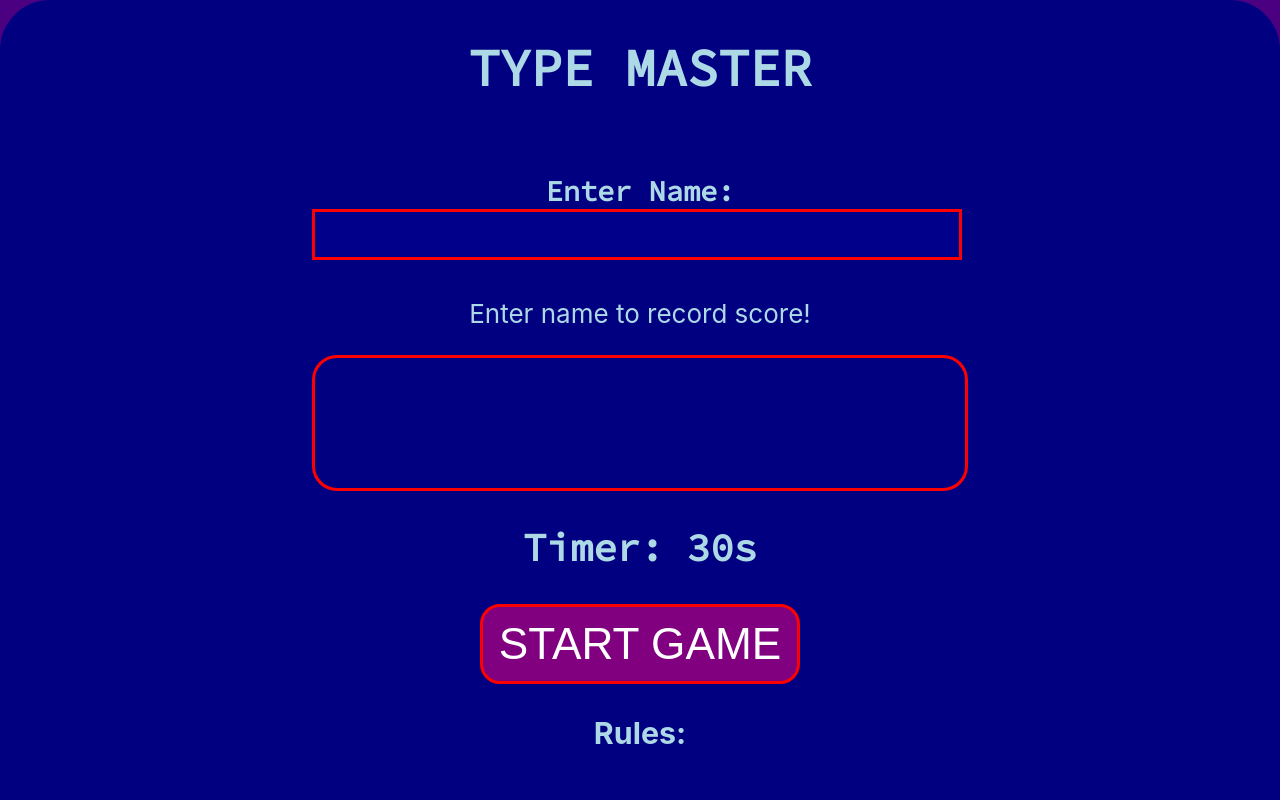
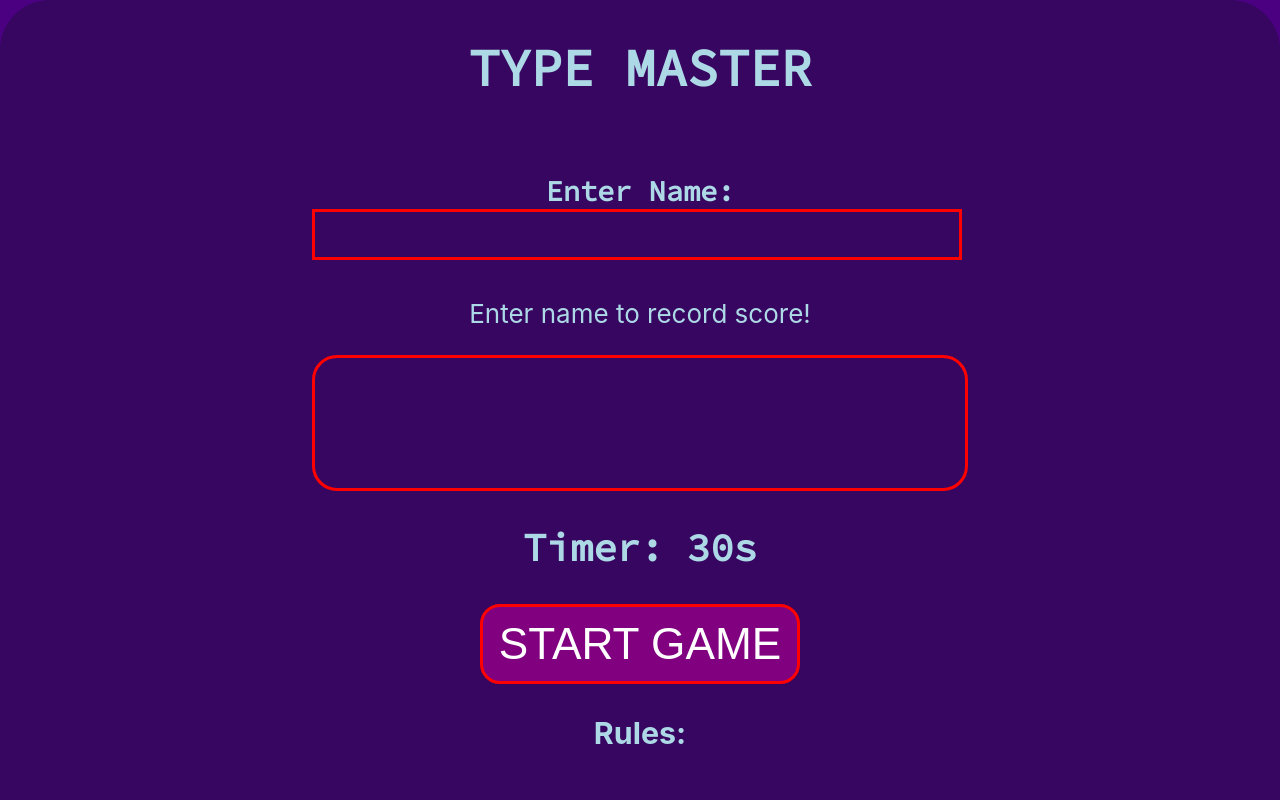
Before and after one commit to jrajan20/Speedtyping-React-App, a React (Create React App) app: page / in a window 1280 px wide. Shown: the top 800 px of the page. Built offline with nearby package versions, Linux system fonts and the light colour scheme.

Commit message:
color change/css

```diff
--- a/src/App.css
+++ b/src/App.css
@@ -14,7 +14,7 @@
 }
 
 .app-header {
-  background-color: #000080;
+  background-color: #360660;
   min-height: 80vh;
   display: flex;
   flex-direction: column;
@@ -89,7 +89,7 @@
   align-items: center;
   justify-content: center;
   text-align: center;
-  background-color: darkblue;
+  background-color: #360660;
   border: 3px solid red;
   font-size: 1.3em;
   color: white;
--- a/src/App.js
+++ b/src/App.js
@@ -73,8 +73,6 @@ export default () => {
             <label>{isActive ? word : ''}</label>
           </div>
           <span className="timer"><Timer start = {isActive} timerSwitch = {setisActive} /></span>
-
-
         </div>
 
         {isActive ? (<input  autoFocus className="word-input" type="text" onChange ={correctWord}></input>
```
